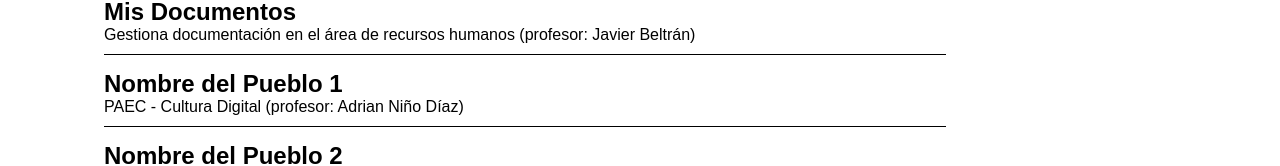
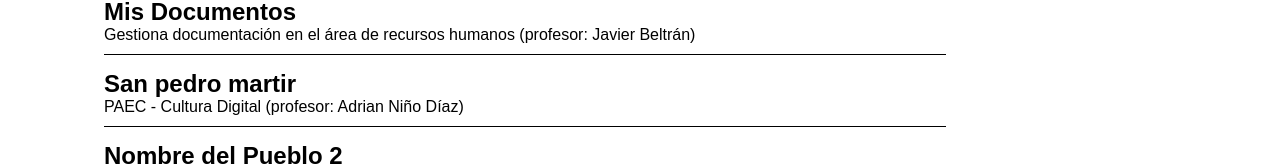
Before and after one commit to ponceypuga/pugiponce0716, a plain HTML site: page index.html in a window 1280 px wide. Shown: the part 284-450 px from the top of the page. Drawn offline with Linux system fonts and the light colour scheme.

Commit message:
Update index.html

```diff
--- a/index.html
+++ b/index.html
@@ -31,7 +31,7 @@
            <p>Gestiona documentación en el área de recursos humanos (profesor: Javier Beltrán)</p>
           </article>
           <article class="article">
-           <h2><a href="pueblo1.html">Nombre del Pueblo 1</a></h2>
+           <h2><a href="pueblo1.html">San pedro martir</a></h2>
            <p>PAEC - Cultura Digital (profesor: Adrian Niño Díaz)</p>
           </article>
           </article>
```
